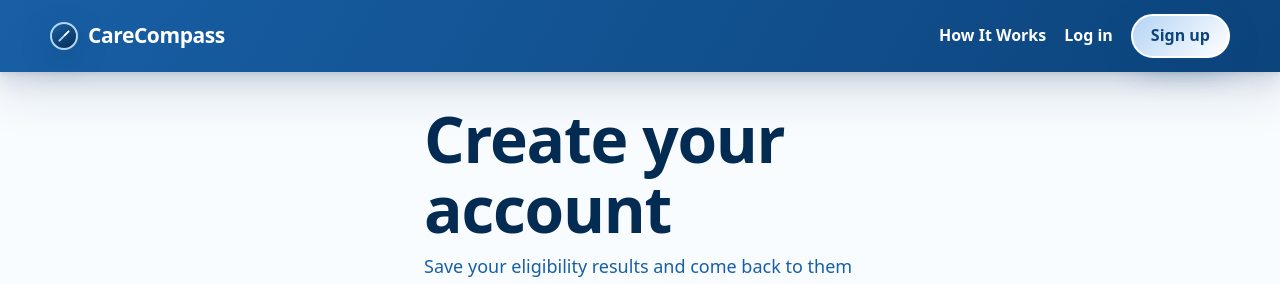
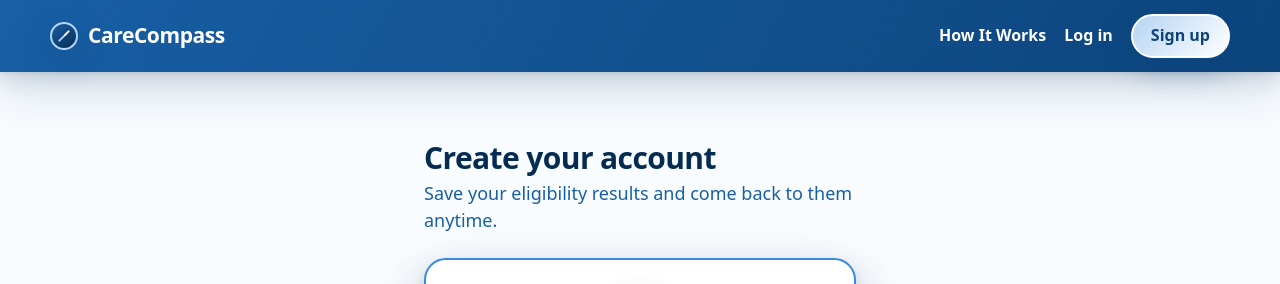
Before and after one commit to Commit-Crew-Marcy/Care-Compass, a React (Vite) app in the folder frontend/: page /register in a window 1280 px wide. Shown: the top 284 px of the page. Built offline with nearby package versions, Linux system fonts and the light colour scheme; no server answers.

Commit message:
Shrink auth page headings so they fit on one line
The global h1 clamp scales with viewport width, not the 480px-wide
auth column, so "Create your account" wrapped at desktop widths.

```diff
--- a/frontend/src/index.css
+++ b/frontend/src/index.css
@@ -1279,6 +1279,11 @@ form button.btn { margin-top: 6px; }
   padding: var(--space-6) 24px var(--space-8);
 }
 
+/* The global h1 clamp scales with viewport width, not this narrow
+   480px-wide column — at desktop widths it hit its 4rem ceiling and
+   "Create your account" wrapped to two lines. Sized to this column instead. */
+.auth-heading { font-size: clamp(1.5rem, 6vw, 1.875rem); margin-bottom: 6px; }
+
 /* The form itself now sits inside a real, richly-elevated card instead of
    floating bare on the page background. */
 .auth-card {
--- a/frontend/src/pages/Login.jsx
+++ b/frontend/src/pages/Login.jsx
@@ -28,7 +28,7 @@ export default function Login() {
 
   return (
     <main className="auth-container">
-      <h1>Log in</h1>
+      <h1 className="auth-heading">Log in</h1>
       <p className="subtitle">Welcome back. Log in to see your saved screenings.</p>
 
       <div className="auth-card">
--- a/frontend/src/pages/Register.jsx
+++ b/frontend/src/pages/Register.jsx
@@ -31,7 +31,7 @@ export default function Register() {
 
   return (
     <main className="auth-container">
-      <h1>Create your account</h1>
+      <h1 className="auth-heading">Create your account</h1>
       <p className="subtitle">Save your eligibility results and come back to them anytime.</p>
 
       <div className="auth-card">
```
